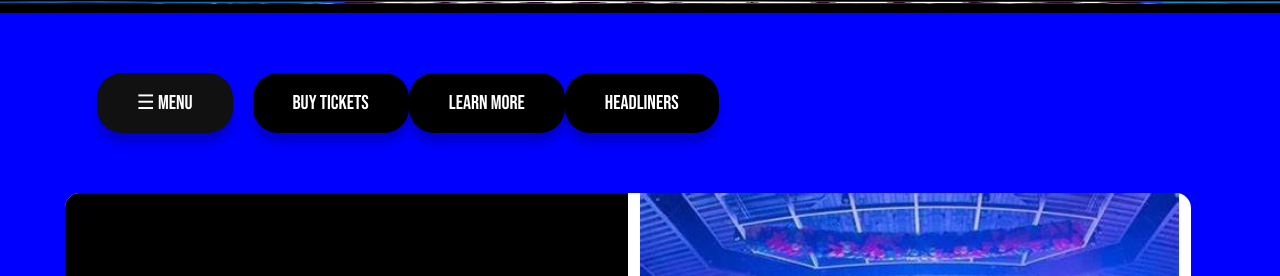
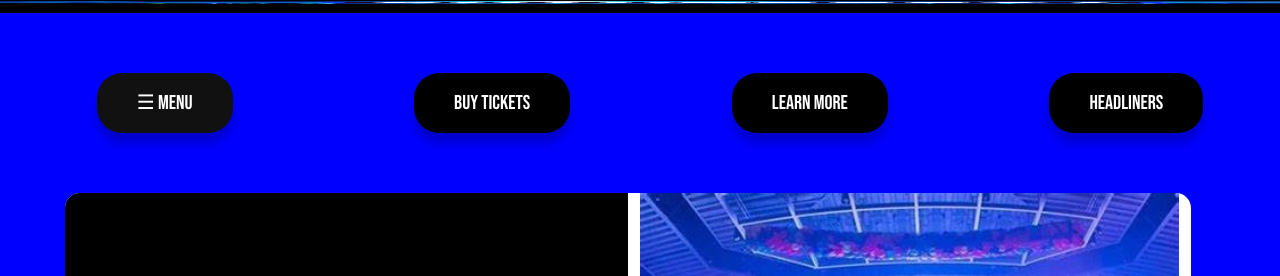
Before and after one commit to NickGreenham1/nickolai, a plain HTML site: page index.html in a window 1280 px wide. Shown: the part 157-433 px from the top of the page. Drawn offline with nearby package versions, Linux system fonts and the light colour scheme.

Commit message:
commit 5

```diff
--- a/index.html
+++ b/index.html
@@ -19,23 +19,22 @@
       <img src="logohq.png" width="450" height="130">
     </div>
   </nav>
-  <img src="rave.jfif" alt="bgx" width="1450" height="3">
-    <div class="hero">
+      <img src="rave.jfif" alt="bgx" width="1450" height="3">
+      <div class="hero">
       <nav>
         <div id="mySidebar" class="sidebar">
         <a href="javascript:void(0)" class="closebtn" onclick="closeNav()">&times;</a>
         <a href="#">About</a>
         <a href="#">Services</a>
-       <a href="#">Clients</a>
-       <a href="#">Contact</a>
+        <a href="#">Clients</a>
+        <a href="#">Contact</a>
     </div>
-
 <div id="main">
-  <button class="openbtn" onclick="openNav()">&#9776; Menu</button>
+<button class="openbtn pages" onclick="openNav()">&#9776; Menu</button>
 </div>
-        <button type="button">Buy Tickets</button>
-        <button type="button">Learn More</button>
-          <button type="button">Headliners</button>
+        <button class="pages" type="button">Buy Tickets</button>
+        <button class="pages" type="button">Learn More</button>
+          <button class="pages" type="button">Headliners</button>
       </nav>
 
       <div class="row">
--- a/style.css
+++ b/style.css
@@ -53,6 +53,11 @@ button {
   box-shadow: 0 10px 10px rgba(0, 0, 0, 0.2);
 }
 
+.pages
+{
+  margin-left: auto;
+/*  margin-right: auto;*/
+}
 
 .row {
   display: flex;
```
